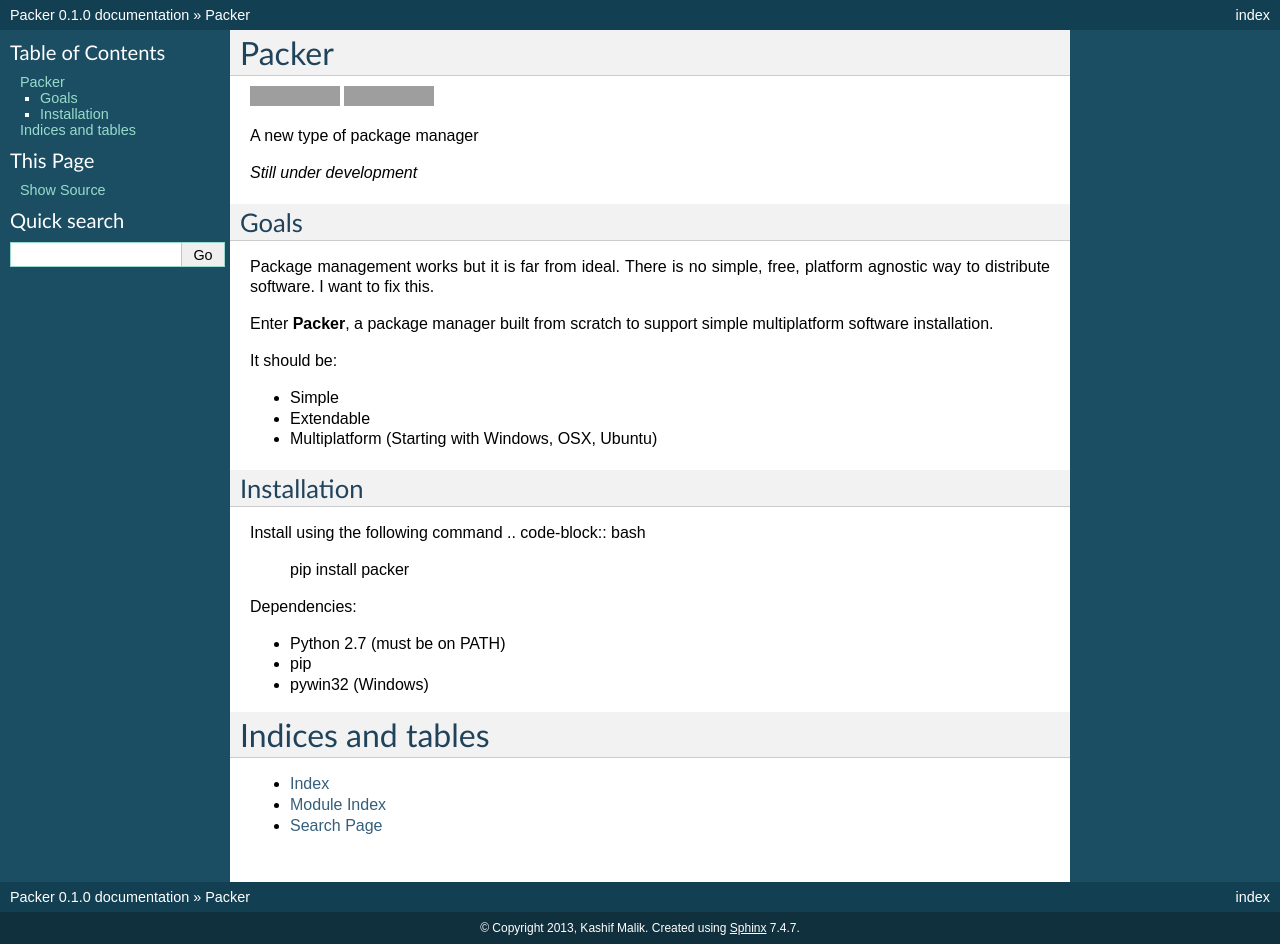
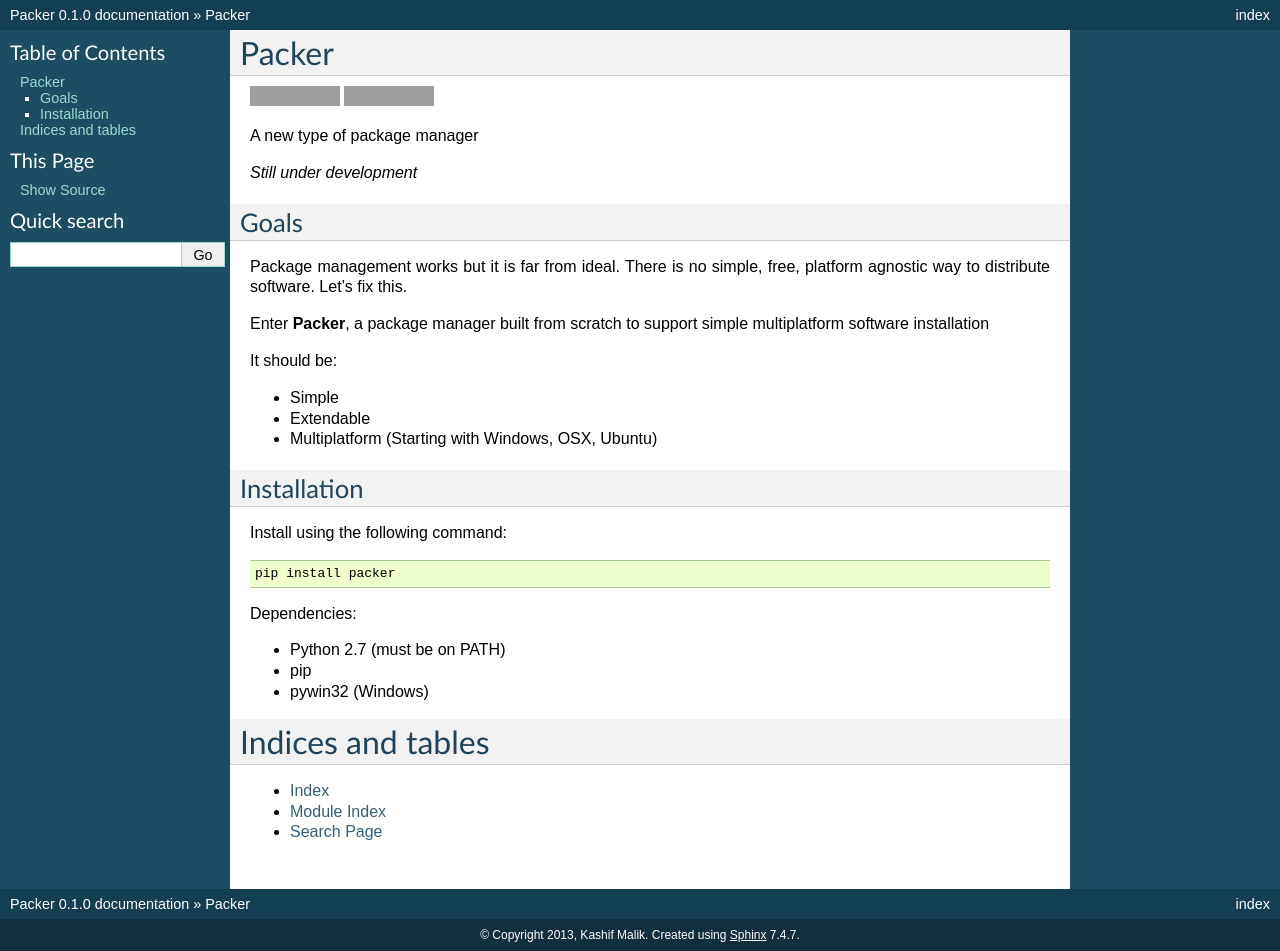
Before and after one commit to genba/packer, a Sphinx documentation site: the page built from docs/index.rst, in a window 1280 px wide. Built offline with Sphinx 7.4.7, drawn with Linux system fonts in a browser that asks for light colours; grey boxes are pictures that could not be loaded.

Commit message:
Update docs again.

```diff
--- a/docs/index.rst
+++ b/docs/index.rst
@@ -22,10 +22,10 @@
 -----
 
 Package management works but it is far from ideal. There is no simple,
-free, platform agnostic way to distribute software. I want to fix this.
+free, platform agnostic way to distribute software. Let's fix this.
 
 Enter **Packer**, a package manager built from scratch to support simple
-multiplatform software installation.
+multiplatform software installation
 
 It should be:
 
@@ -37,7 +37,7 @@
 Installation
 ------------
 
-Install using the following command .. code-block:: bash
+Install using the following command::
 
     pip install packer
 
```
